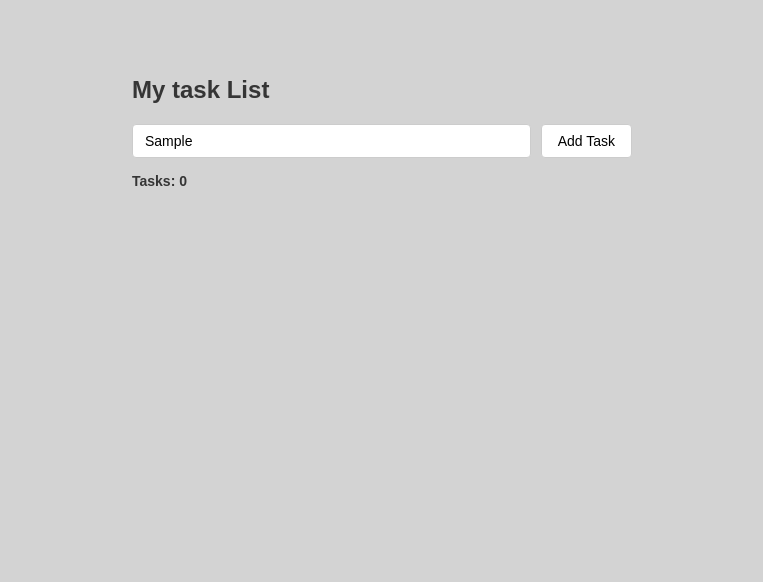
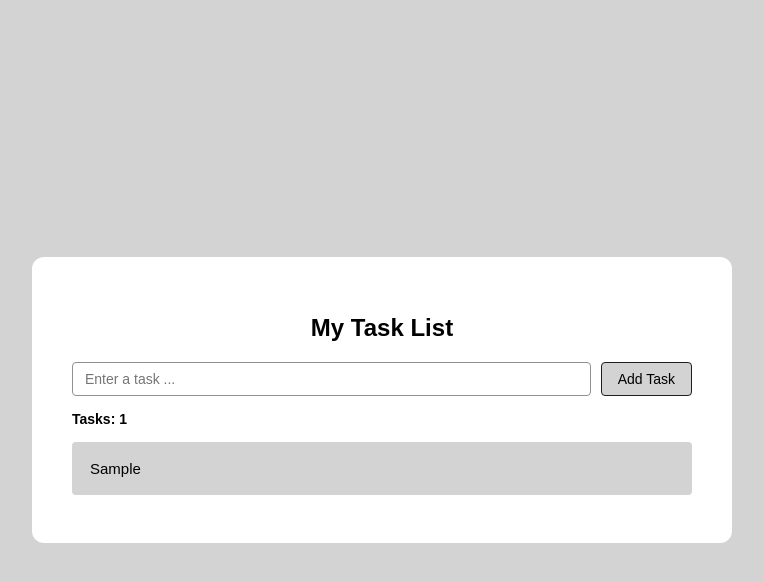
Before and after one commit to mahboba2026/mini-project-1, a plain HTML site: page index.html in a window 1280 px wide. Both pictures are taken after typing "Sample" into the empty fields and a click on the button "Add Task". Shown: the whole page, without its empty margins (258-1021 px from the left). Drawn offline with Linux system fonts and the light colour scheme.

Commit message:
comment 1

```diff
--- a/index.html
+++ b/index.html
@@ -8,7 +8,8 @@
   </head>
 
   <body>
-    <h1>My task List</h1>
+    <div class="container">
+      <h1>My Task List</h1>
 
       <div class="input-container">
         <input type="text" id="task-input" placeholder="Enter a task ..." />
@@ -17,7 +18,7 @@
 
       <p>Tasks: <span id="task-count">0</span></p>
       <ul id="task-list"></ul>
-
+    </div>
     <script src="script.js"></script>
   </body>
 </html>
--- a/script.js
+++ b/script.js
@@ -0,0 +1,31 @@
+// part:1
+const taskInput = document.getElementById("task-input");
+const addTaskBtn = document.getElementById("add-task-btn");
+const taskList = document.getElementById("task-list");
+const taskCount = document.getElementById("task-count");
+
+let tasks = [];
+
+// part:2
+
+addTaskBtn.addEventListener("click", function () {
+  const taskText = taskInput.value;
+  if (taskText === "") {
+    alert("PLZ write a text!");
+    return;
+  }
+
+  tasks.push(taskText);
+  taskList.innerHTML = "";
+  for (let task of tasks) {
+    const newLi = document.createElement("li");
+    newLi.textContent = task;
+
+    // part:3
+
+    taskList.appendChild(newLi);
+  }
+
+  taskCount.textContent = tasks.length;
+  taskInput.value = "";
+});
--- a/style.css
+++ b/style.css
@@ -1,13 +1,26 @@
+* {
+  box-sizing: border-box;
+}
 body {
   font-family: Arial, Helvetica, sans-serif;
   background-color: lightgray;
-  margin: 40px auto;
-  max-width: 500px;
-  padding: 20px;
-  color: #353535;
+  margin: 0;
+  min-height: 100vh;
+  display: flex;
+  justify-content: center;
+  align-items: center;
+}
+
+.container {
+  background-color: white;
+  width: 100%;
+  max-width: 700px;
+  padding: 40px;
+  border-radius: 12px;
 }
 
 h1 {
+  text-align: center;
   font-size: 24px;
   margin-bottom: 20px;
 }
@@ -21,19 +34,18 @@ h1 {
 input[type="text"] {
   flex: 1;
   padding: 8px 12px;
-  border: 1px solid #ccc;
+  border: 1px solid #939090;
   border-radius: 4px;
   font-size: 14px;
 }
 
 button {
   padding: 8px 16px;
-  background-color: white;
-  border: 1px solid #ccc;
+  background-color: lightgray;
+  border: 1px solid #231e1e;
   border-radius: 4px;
   cursor: pointer;
   font-size: 14px;
-  transition: background-color 0.2s;
 }
 
 button:hover {
@@ -53,8 +65,8 @@ ul {
 }
 
 li {
-  background-color: white;
-  padding: 10px 15px;
+  background-color: lightgray;
+  padding: 18px;
   margin-bottom: 8px;
   border-radius: 4px;
   font-size: 15px;
```
Lines whose indentation alone changed are shown as unchanged.
